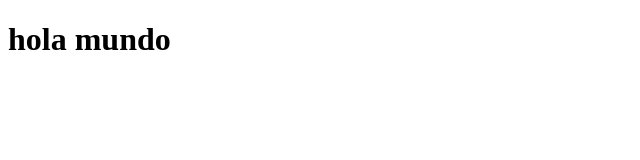
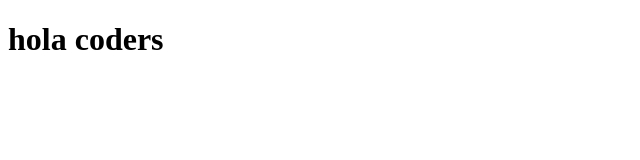
Before and after one commit to Irshad810/git-test, a plain HTML site: page index.html in a window 1280 px wide. Shown: the full height of the page, 0-640 px from the left. Drawn offline with Linux system fonts and the light colour scheme.

Commit message:
add hola coders

```diff
--- a/index.html
+++ b/index.html
@@ -6,6 +6,6 @@
     <title>Document</title>
 </head>
 <body>
-    <h1>hola mundo</h1>
+    <h1>hola coders</h1>
 </body>
 </html>
```
